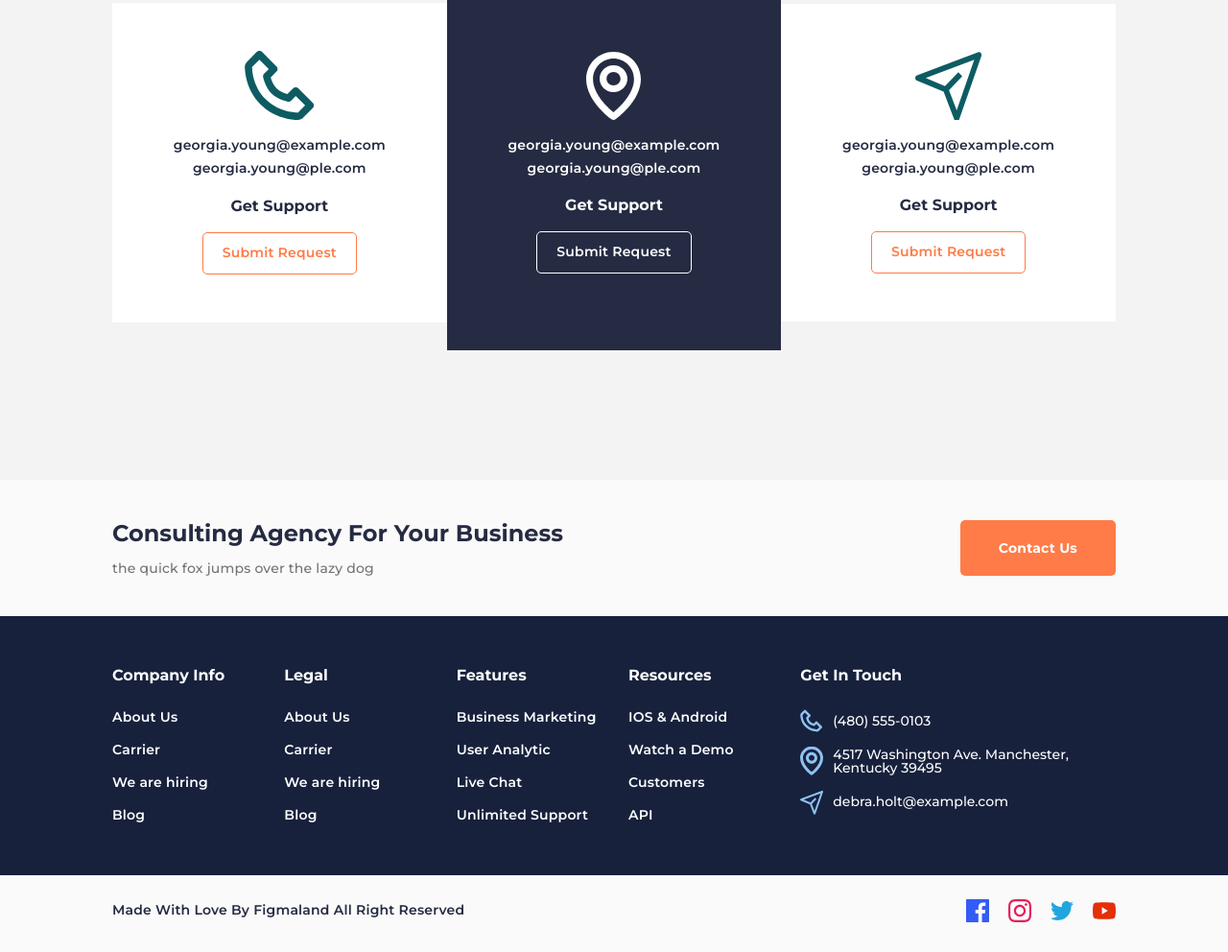
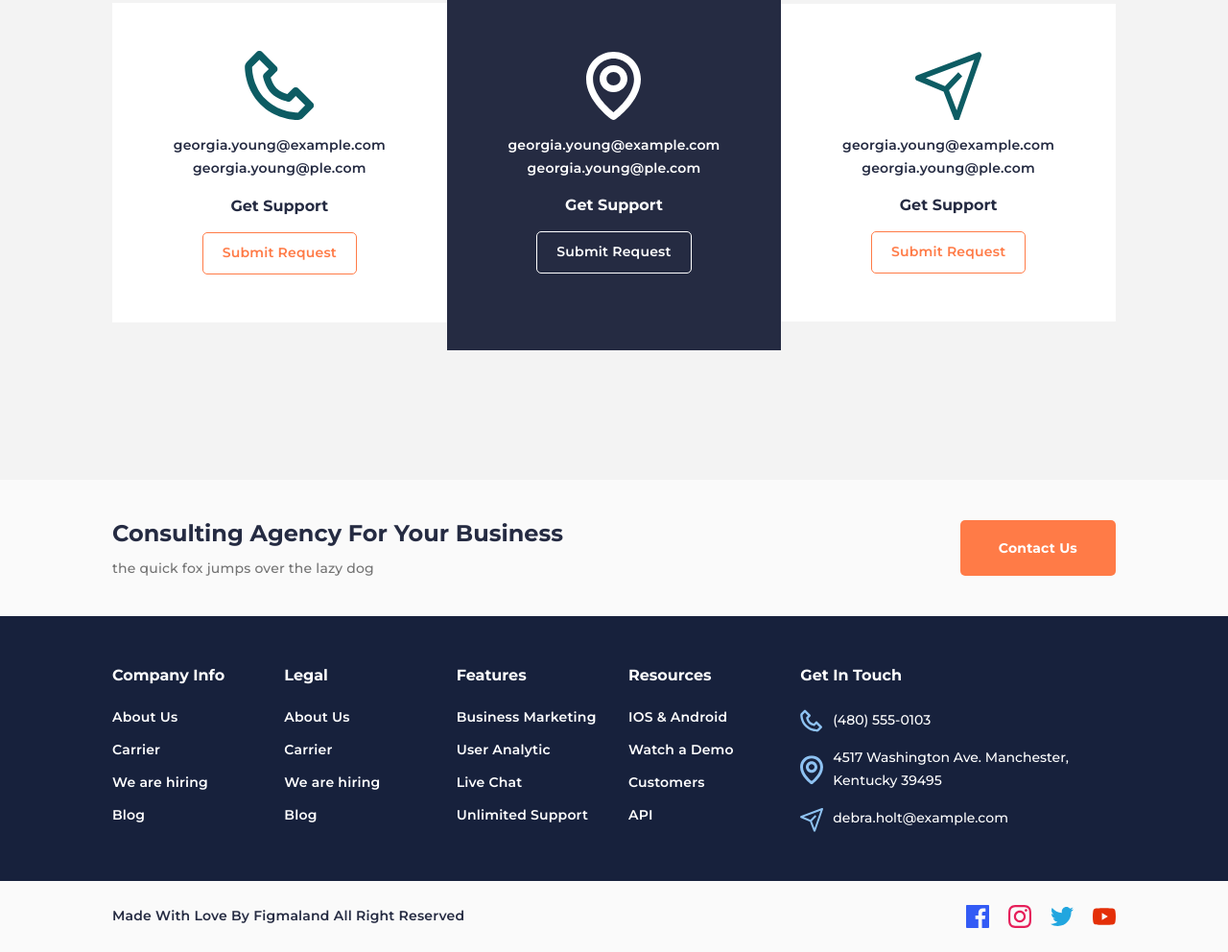
Before and after one commit to jakotya/maket1-RELVISE, a plain HTML site: page index.html in a window 1280 px wide. Shown: the part 3659-4651 px from the top of the page at 96% size. Drawn offline with Linux system fonts and the light colour scheme.

Commit message:
change l-h in contacts-footer__item

```diff
--- a/style/style.css
+++ b/style/style.css
@@ -980,6 +980,7 @@ body {
   display: flex;
   align-items: center;
   min-height: 30px;
+  line-height: 171%;
 }
 .contacts-footer__item:hover {
   color: #8EC2F2;
```
